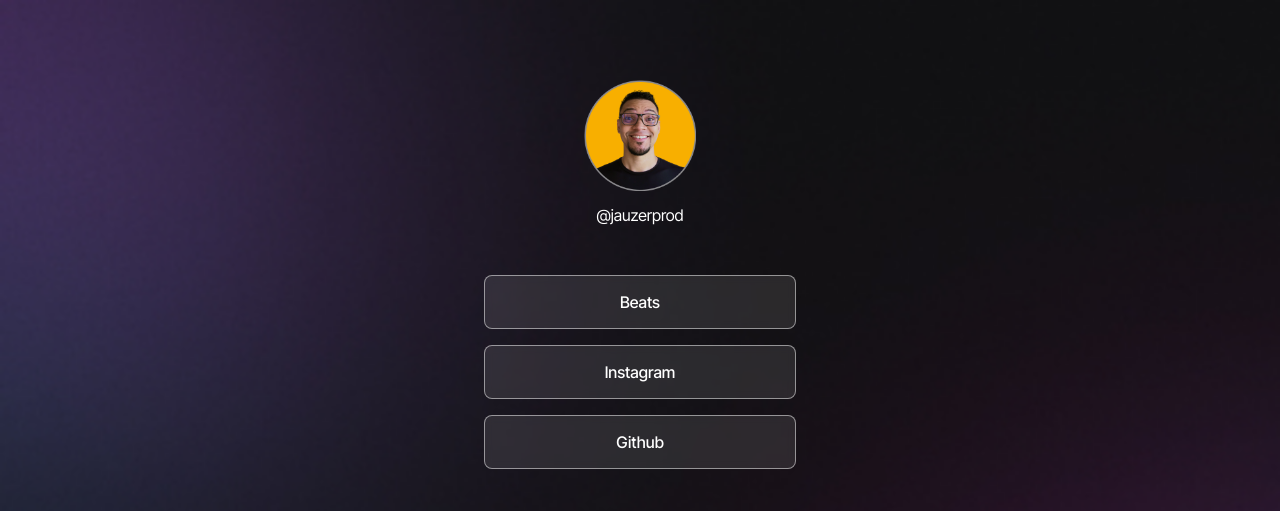
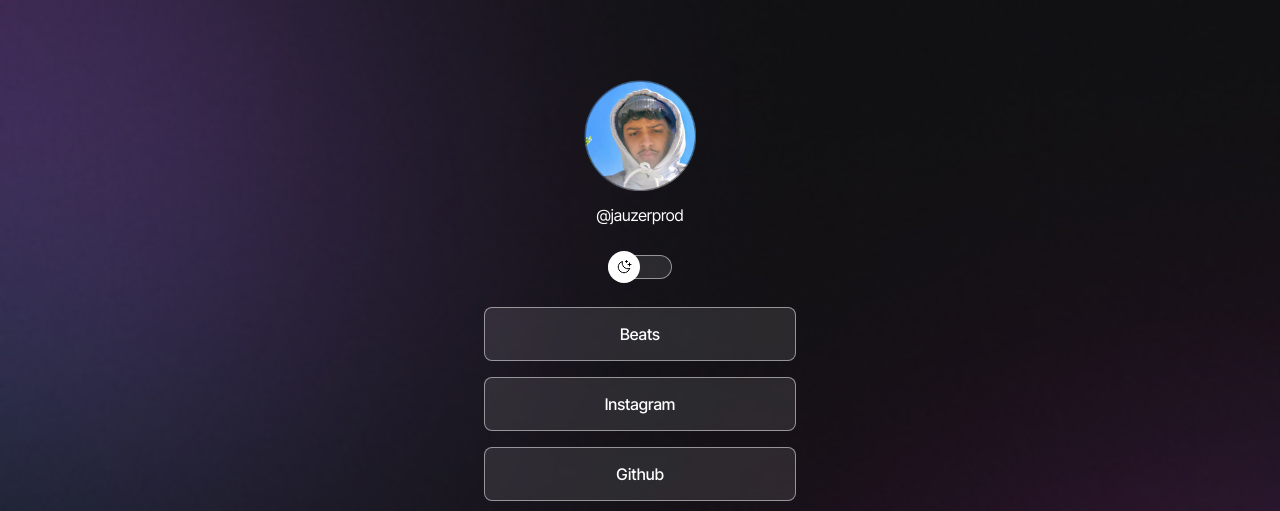
Before and after one commit to jauzer/Projeto-Cartao-de-Visitas, a plain HTML site: page index.html in a window 1280 px wide. Shown: the top 511 px of the page. Drawn offline with nearby package versions, Linux system fonts and the light colour scheme.

Commit message:
modo claro finalizado, adicionado a parte do java script

```diff
--- a/index.html
+++ b/index.html
@@ -15,9 +15,14 @@
   <body>
     <div id="container">
       <div id="profile">
-        <img src="./assets/avatar.png" alt="Foto de perfil de João Villa" />
+        <img src="./assets/avatar2.png" alt="Foto de perfil de João Villa" />
         <p>@jauzerprod</p>
       </div>
+      <div id="switch" onclick="toggleMode()">
+        <button></button>
+        <span></span>
+      </div>
+
       <ul>
         <li>
           <a href="#">Beats</a>
@@ -42,9 +47,7 @@
           <ion-icon name="logo-youtube"></ion-icon>
         </a>
       </div>
-      <footer>
-        Feito com ♥ por João Villa
-      </footer>
+      <footer>Feito com ♥ por João Villa</footer>
     </div>
 
     <script
@@ -55,5 +58,7 @@
       nomodule
       src="https://unpkg.com/ionicons@7.1.0/dist/ionicons/ionicons.js"
     ></script>
+
+    <script src="./script.js"></script>
   </body>
 </html>
--- /dev/null
+++ b/script.js
@@ -0,0 +1,13 @@
+function toggleMode() {
+  const html = document.documentElement /* acessando e pegando o html*/
+
+  /* verifica se contem, nesse caso o "light", modo claro OPCAO 1 */
+  html.classList.toggle("light")
+
+  /* verifica se contem, nesse caso o "light", modo claro OPCAO 2 */
+  /*if (html.classList.contains("light")) {
+    html.classList.remove("light")
+  } else {
+    html.classList.add("light")
+  }*/
+}
--- a/style.css
+++ b/style.css
@@ -3,6 +3,27 @@
   margin: 0;
   padding: 0;
   box-sizing: border-box; /* para a medida ser atraves da borda */
+}
+
+:root {
+  /* modo escuro Default */
+  --text-color: white; /*criando uma variavel para colocar a cor*/
+  --bg-url: url(./assets/bg-mobile.jpg);
+  --stroke-color: rgba(255, 255, 255, 0.5);
+  --surface-color: rgba(255, 255, 255, 0.1);
+  --highlight-color-socials: rgba(255, 255, 255, 0.2);
+  --switch-bg-url: url(./assets/moon-stars.svg);
+}
+
+.light {
+  /* modo claro*/
+  /*classe para mudar pra light mode a pagina*/
+  --text-color: black;
+  --bg-url: url(./assets/bg-mobile-light.jpg);
+  --stroke-color: rgba(0, 0, 0, 0.5);
+  --surface-color: rgba(0, 0, 0, 0.05);
+  --highlight-color-socials: rgba(0, 0, 0, 0.1);
+  --switch-bg-url: url(./assets/sun.svg);
 }
 
 body {
@@ -14,12 +35,12 @@ body {
 
   /* SHORT HAND ou ATALHO -->
   background: color iamge repeat position/size */
-  background: url(./assets/bg-mobile.jpg) no-repeat top center/cover;
+  background: var(--bg-url) no-repeat top center/cover;
 }
 /* "*" aplica oq estiver dentro pra todos os componentes que estiverem dentro do body */
 body * {
   font-family: "Inter Tight", sans-serif;
-  color: #ffffff;
+  color: var(--text-color);
 }
 
 /*CSS não utiliza muito altura (height) pois conforme as coisas vão entrando na pagina vai aumentando a caixa*/
@@ -48,6 +69,44 @@ body * {
   line-height: 24px;
   margin-top: 8px;
 }
+/* SWITCH */
+#switch {
+  position: relative; /*deixar o botão dentro da box dele*/
+  width: 64px;
+  margin: 4px auto;
+}
+
+#switch button {
+  width: 32px;
+  height: 32px;
+  background: white var(--switch-bg-url) no-repeat center;
+  /*background-image: white var(--switch-bg-url) center; /*logo da lua centralizado e com cor*/
+  border: 0;
+  border-radius: 50%;
+
+  position: absolute; /*faz sobreposicao de camadas (andares)*/
+  top: 50%; /*corrige o alinhamento do "transform: translateY)*/
+  left: 0;
+  z-index: 1; /*subiu um andar*/
+  transform: translateY(-50%); /*alinhar com posicionamento absoluto*/
+}
+
+.light #switch button {
+  right: 0;
+  left: initial;
+}
+
+#switch span {
+  /*span contem "display: inline" e não aceita largura */
+  display: block;
+  width: 64px;
+  height: 24px;
+  background: var(--surface-color);
+  border: 1px solid var(--stroke-color);
+  backdrop-filter: blur(4px);
+  -webkit-backdrop-filter: blur(4px);
+  border-radius: 9999px;
+}
 
 /* LINKS */
 ul {
@@ -66,8 +125,8 @@ ul li a {
   justify-content: center; /*centralizar o conteúdo, no caso, o texto*/
   padding: 16px 24px;
 
-  background: rgba(255, 255, 255, 0.1); /* cor do botão (cada link do html) */
-  border: 1px solid rgba(255, 255, 255, 0.5); /*bordinha do botão*/
+  background: var(--surface-color); /* cor do botão (cada link do html) */
+  border: 1px solid var(--stroke-color); /*bordinha do botão*/
   border-radius: 8px; /*arredondar a borda*/
 
   backdrop-filter: blur(4px); /*BLUR*/
@@ -104,7 +163,7 @@ ul li a:hover {
 }
 
 #social-links a:hover {
-  background: rgba(255, 255, 255, 0.2);
+  background: var(--highlight-color-socials);
 }
 
 footer {
```
Also changed, not shown: assets/avatar2.png (added), assets/moon-stars2.svg (added).
